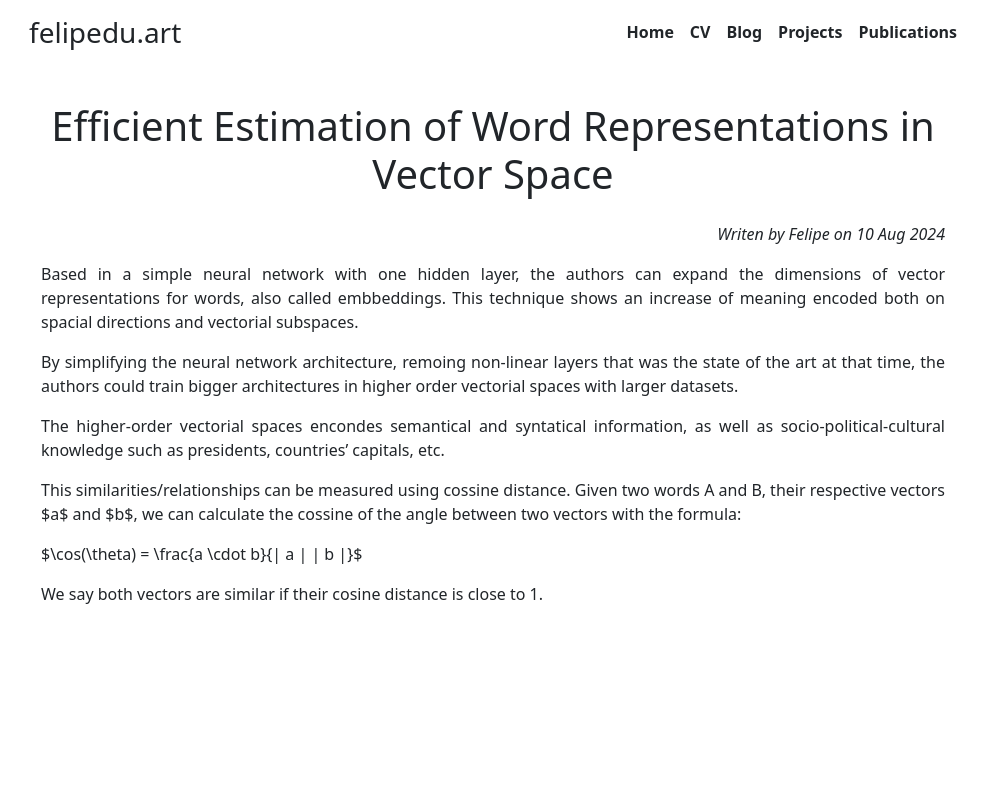
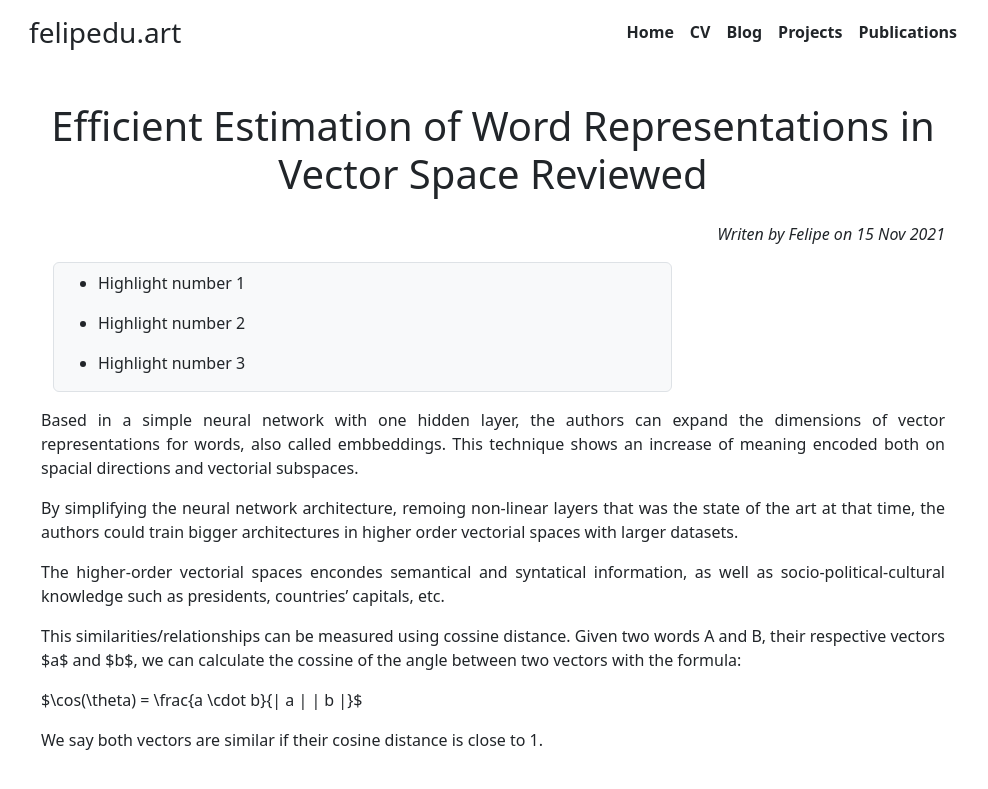
Before and after one commit to felipedreis/felipedreis.github.io, a Jekyll site: the page built from _posts/2024-08-10-efficient-estimation-of-word-representations-in-vector-space-reviewd.md, in a window 1280 px wide. Shown: the top 789 px of the page, without its empty margins (147-1135 px from the left). Built offline with Jekyll 4.4.1, drawn with Linux system fonts in a browser that asks for light colours; our own code applies the rules of GitHub Pages for plain Markdown files.

Commit message:
added resume for efficient estimation of word prepresentations in vector spaces

```diff
--- a/_posts/2024-08-10-efficient-estimation-of-word-representations-in-vector-space-reviewd.md
+++ b/_posts/2024-08-10-efficient-estimation-of-word-representations-in-vector-space-reviewd.md
@@ -1,7 +1,14 @@
 ---
-title: Efficient Estimation of Word Representations in Vector Space
+layout: post
+title: Efficient Estimation of Word Representations in Vector Space Reviewed
+date:   2021-11-15 12:00:00 +0100
+categories: blog research doptimas
+short_intro: "Lorem ipsum dolor sit amet, consectetur adipiscing elit. Etiam eget ligula eu lectus lobortis condimentum. Aliquam nonummy auctor massa."
+highlights:
+    - Highlight number 1
+    - Highlight number 2
+    - Highlight number 3
 ---
-
 Based in a simple neural network with one hidden layer, the authors can
 expand the dimensions of vector representations for words, also called
 embbeddings.
```
